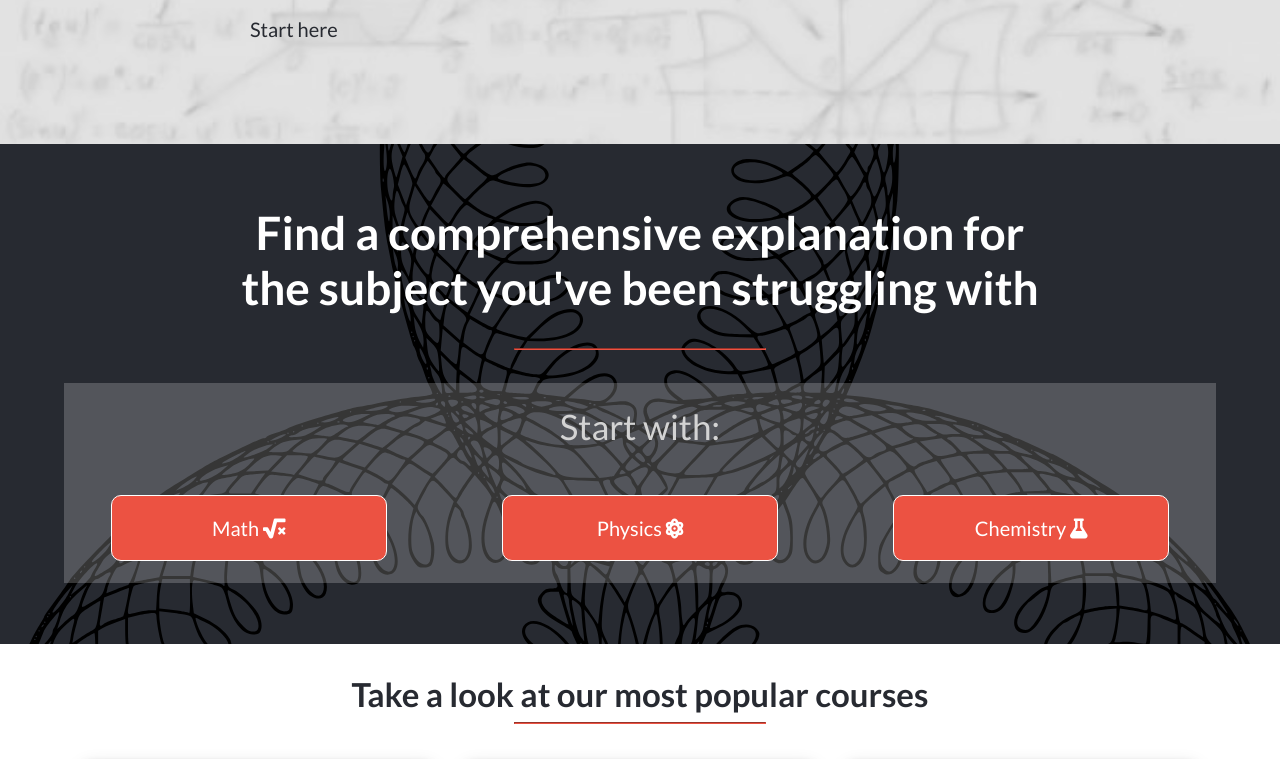
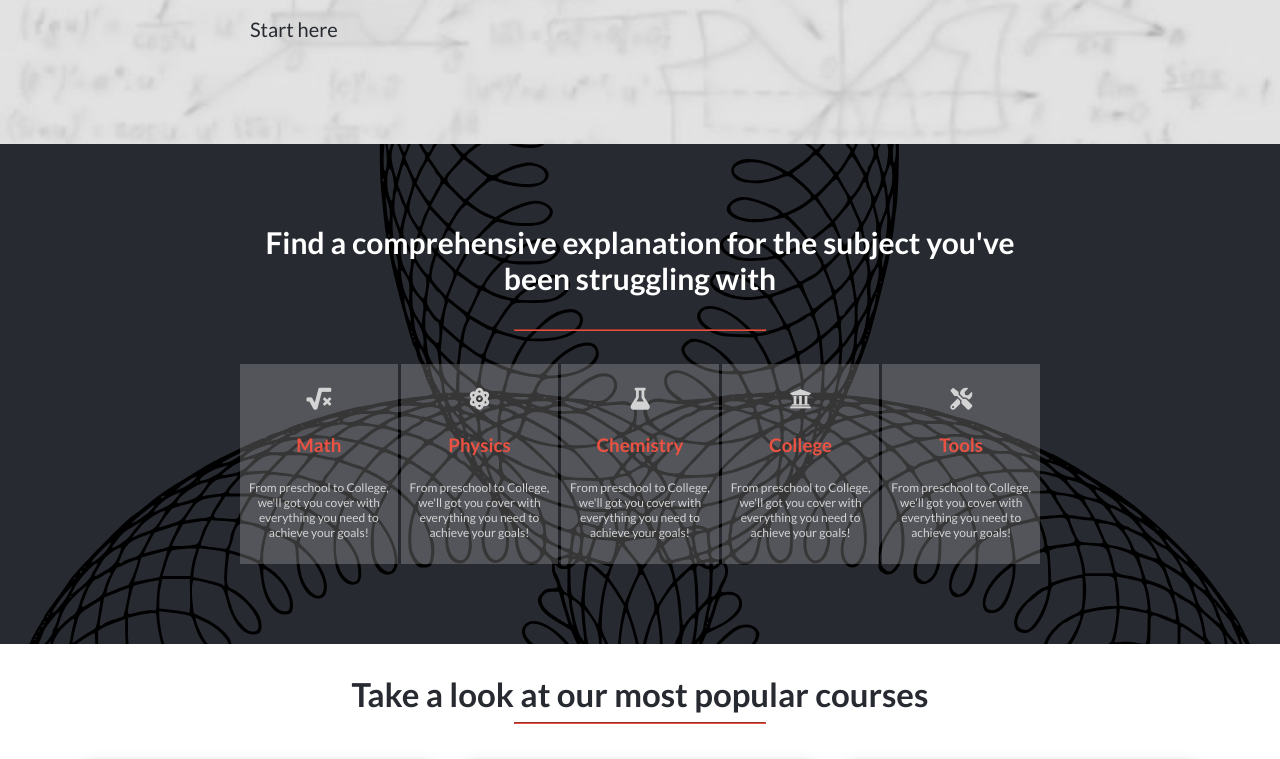
Before and after one commit to carloshs1994/easyscience, a website: page index.html in a window 1280 px wide. Shown: the part 633-1392 px from the top of the page. Drawn offline with Linux system fonts and the light colour scheme.

Commit message:
Fix About section inside index.html file

```diff
--- a/index.html
+++ b/index.html
@@ -47,11 +47,32 @@
       <h2>Find a comprehensive explanation for the subject you've been struggling with</h2>
       <hr>
       <div>
-        <p>Start with:</p>
         <ul>
-          <li class="button"><a href="#">Math   <i class="fas fa-square-root-alt"></i></a></li>
-          <li class="button"><a href="#">Physics   <i class="fas fa-atom"></i></a></li>
-          <li class="button"><a href="#">Chemistry   <i class="fas fa-flask"></i></a></li>
+          <li>
+            <i class="fas fa-square-root-alt"></i>
+            <h3>Math</h3>
+            <p>From preschool to College, we'll got you cover with everything you need to achieve your goals!</p>
+          </li>
+          <li>
+            <i class="fas fa-atom"></i>
+            <h3>Physics</h3>
+            <p>From preschool to College, we'll got you cover with everything you need to achieve your goals!</p>
+          </li>
+          <li>
+            <i class="fas fa-flask"></i>
+            <h3>Chemistry</h3>
+            <p>From preschool to College, we'll got you cover with everything you need to achieve your goals!</p>
+          </li>
+          <li>
+            <i class="fas fa-university"></i>
+            <h3>College</h3>
+            <p>From preschool to College, we'll got you cover with everything you need to achieve your goals!</p>
+          </li>
+          <li>
+            <i class="fas fa-tools"></i>
+            <h3>Tools</h3>
+            <p>From preschool to College, we'll got you cover with everything you need to achieve your goals!</p>
+          </li>
         </ul>
       </div>
     </section>
--- a/style.css
+++ b/style.css
@@ -243,7 +243,7 @@ h2 {
   background-repeat: no-repeat;
   background-size: cover;
   width: 100%;
-  height: 500px;
+  height: 700px;
   display: flex;
   flex-direction: column;
   justify-content: center;
@@ -254,7 +254,7 @@ h2 {
 .about h2 {
   max-width: 450px;
   font-family: latoBold, Arial, Helvetica, sans-serif;
-  font-size: 36px;
+  font-size: 30px;
   text-align: center;
   width: 95%;
   color: #fff;
@@ -263,18 +263,6 @@ h2 {
 hr {
   width: 40px;
   border-color: #ec5242;
-}
-
-.about div {
-  display: flex;
-  flex-direction: column;
-  justify-content: space-evenly;
-  align-items: center;
-  gap: 25px;
-  background-color: #d3d3d341;
-  width: 90%;
-  max-width: 450px;
-  height: 40%;
 }
 
 .contact-container p {
@@ -287,8 +275,8 @@ hr {
   color: #272a31;
 }
 
-.about div p {
-  color: #d3d3d3;
+.about div {
+  width: 90%;
 }
 
 .about ul {
@@ -298,8 +286,36 @@ hr {
   width: 100%;
   height: auto;
   display: flex;
-  gap: 5%;
+  flex-direction: column;
+  gap: 20px;
   justify-content: center;
+}
+
+.about div ul li {
+  display: flex;
+  justify-content:space-around;
+  align-items: center;
+  gap: 25px;
+  background-color: #d3d3d341;
+  width: 100%;
+  height: 70px;
+  font-family: latoLight, Arial, Helvetica, sans-serif;
+}
+
+.about div ul li i {
+  color: #d3d3d3;
+  font-size: 22px;
+}
+
+.about div ul li h3 {
+  font-family: latoBold, Arial, Helvetica, sans-serif;
+  color: #ec5242;
+}
+
+.about div ul li p {
+  color: #d3d3d3;
+  font-size: 12px;
+  max-width: 45%;
 }
 
 .courses-container {
@@ -449,6 +465,10 @@ hr {
   flex-direction: column;
   justify-content: center;
   align-items: center;
+}
+
+.contact-text p {
+  font-size: 20px;
 }
 
 .contact-form {
@@ -625,8 +645,11 @@ textarea::placeholder {
     max-width: 700px;
   }
 
+  .about {
+    height: 500px;
+  }
+
   .about h2 {
-    font-size: 46px;
     padding: 0;
     width: 90%;
     max-width: 800px;
@@ -638,31 +661,35 @@ textarea::placeholder {
   }
 
   .about div {
+    width: 70%;
+    max-width: 800px;
+    height: 40%;
+  }
+
+  .about div ul {
+    flex-direction: row;
+    gap: 3px;
+    height: 100%;
+  }
+
+  .about div ul li {
+    flex-direction: column;
+    justify-content: center;
+    gap: 5px;
+    height: 100%;
+  }
+
+  .about div ul li:hover {
+    border: 2px solid #fff;
+  }
+
+  .about div ul li p {
     max-width: 90%;
+    text-align: center;
   }
 
   .contact-text p {
     font-size: 30px;
-  }
-
-  .about div p {
-    font-size: 35px;
-  }
-
-  .about div ul {
-    gap: 10%;
-  }
-
-  .about div ul li.button {
-    width: 30%;
-    max-width: 250px;
-    border-radius: 10px;
-    color: #ec5242;
-  }
-
-  .about div ul li a {
-    font-size: 20px;
-    color: #fff;
   }
 
   .courses,
```
